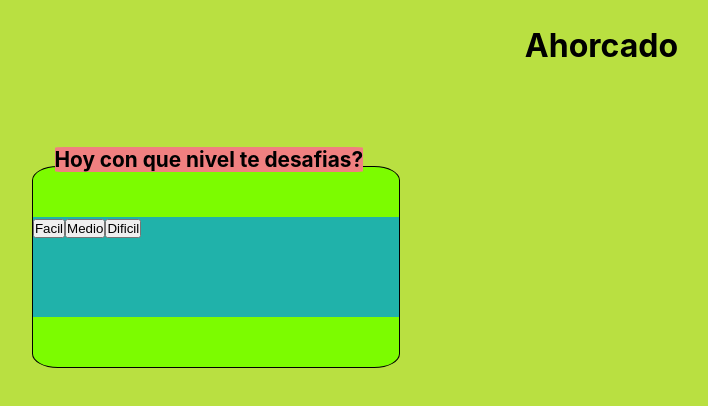
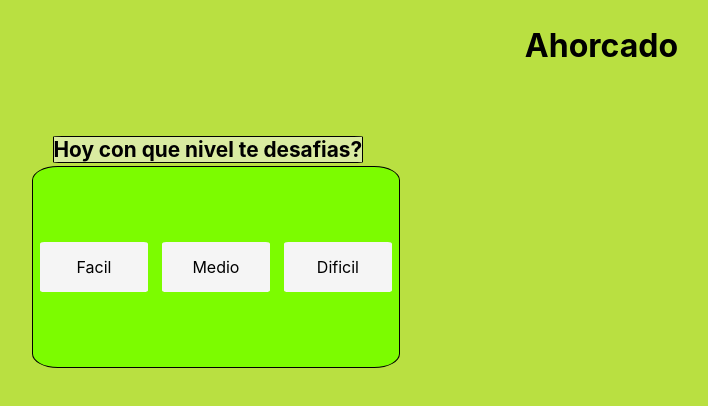
Before and after one commit to ArenasAgustin/ahorcado, a React (Create React App) app: page / in a window 1280 px wide. Shown: the top 406 px of the page, without its empty margins (93-801 px from the left). Built offline with nearby package versions, Linux system fonts and the light colour scheme.

Commit message:
cssLanding - globalState with levels

```diff
--- a/package.json
+++ b/package.json
@@ -9,8 +9,10 @@
     "react": "^17.0.2",
     "react-dom": "^17.0.2",
     "react-icons": "^4.3.1",
+    "react-redux": "^7.2.6",
     "react-router-dom": "^6.0.2",
     "react-scripts": "4.0.3",
+    "redux-thunk": "^2.4.1",
     "sass": "^1.44.0",
     "web-vitals": "^1.0.1"
   },
--- a/src/Components/Landing/Landing.jsx
+++ b/src/Components/Landing/Landing.jsx
@@ -1,8 +1,20 @@
 import React from 'react'
 import { Link } from 'react-router-dom'
+import { useDispatch } from 'react-redux'
+import {getEasyLevel, getMediumLevel, getHardLevel} from '../../redux/actions/index'
 import './landing.scss'
 
 const Landing = () => {
+
+    const dispatch = useDispatch()
+
+    const handleLevel = (level) => {
+        console.log('!!!!!!!!! HANDLE', level)
+        if(level === "EASY") return dispatch(getEasyLevel())
+        if(level === "MEDIUM") return dispatch(getMediumLevel())
+        return dispatch(getHardLevel())
+    }
+
     return (
        <div className="container">
            <h1>Ahorcado</h1>
@@ -10,11 +22,17 @@ const Landing = () => {
                 <h3>Hoy con que nivel te desafias?</h3>
                 <div className="container-btns">
                     <div className="btns">
-                         <Link to= 'home'>
-                            <button className="btn">Facil</button>
+                         <Link to= '/home' className="btn">
+                            <span className="btn" onClick={e => handleLevel("EASY")}>Facil</span>
                         </Link>
-                            <button  className="btn">Medio</button>
-                            <button  className="btn">Dificil</button>
+
+                        <Link to= '/home' className="btn">
+                            <span className="btn" onClick={e => handleLevel("MEDIUM")}>Medio</span>
+                        </Link>
+
+                        <Link to= '/home' className="btn">
+                            <span className="btn" onClick={e => handleLevel("HARD")}>Dificil</span>
+                        </Link>
                     </div>
                 </div>
            </div>
--- a/src/Components/Landing/landing.scss
+++ b/src/Components/Landing/landing.scss
@@ -23,10 +23,12 @@
 
         h3 {
             position: absolute;
-            top: 40%;
+            top: 37%;
             right: 10%;
+            background-color: rgba(245, 245, 245, 0.534);
+            border-bottom: none;
+            border: 1px solid;
             font-size: 1.3em;
-            background-color: lightcoral;
             border-radius: 3%;
         }
 
@@ -42,10 +44,27 @@
             border-radius: 7%;
 
             .btns {
-                background-color: lightseagreen;
                 width: 100%;
                 height: 50%;
+                display: flex;
+                flex-direction: row;
+                justify-content: center;
+                align-items: center;
+                text-align: center;
 
+                .btn {
+                    display: flex;
+                    width: 30%;
+                    height: 50%;
+                    margin: 2%;
+                    border-radius: 4%;
+                    align-items: center;
+                    align-content: center;
+                    justify-content: center;
+                    text-decoration: none;
+                    color: black;
+                    background-color: whitesmoke;
+                }
             }
         }
     }
--- a/src/Diccinario/diccionario.js
+++ b/src/Diccinario/diccionario.js
@@ -1,4 +1,4 @@
-export const diccionario = {
+const diccionario = {
   // ---------------------------------------------------------     0 - 4
   facil: [
     "HTML",
@@ -80,3 +80,5 @@ export const diccionario = {
     "",
   ],
 };
+
+export default diccionario
--- a/src/index.js
+++ b/src/index.js
@@ -2,13 +2,17 @@ import React from 'react';
 import ReactDOM from 'react-dom';
 import './index.css';
 import App from './App';
+import { Provider } from 'react-redux'
 import { BrowserRouter } from 'react-router-dom';
+import store from './redux/store/index'
 import reportWebVitals from './reportWebVitals';
 
 ReactDOM.render(
   <React.StrictMode>
     <BrowserRouter>
-      <App />
+      <Provider store={store}>
+        <App />
+      </Provider>
     </BrowserRouter>
   </React.StrictMode>,
   document.getElementById('root')
--- /dev/null
+++ b/src/redux/actions/index.js
@@ -0,0 +1,35 @@
+import diccionario from '../../Diccinario/diccionario'
+
+
+export function getEasyLevel() {
+    return function(dispatch) {
+        return (
+            dispatch({
+                type: "EASY",
+                payload: diccionario.facil
+            })
+        )
+    }
+}
+
+export function getMediumLevel() {
+    return function(dispatch) {
+        return (
+            dispatch({
+                type: "MEDIUM",
+                payload: diccionario.medio
+            })
+        )
+    }
+}
+
+export function getHardLevel() {
+    return function(dispatch) {
+        return (
+            dispatch({
+                type: "HARD",
+                payload: diccionario.dificil
+            })
+        )
+    }
+}
--- /dev/null
+++ b/src/redux/reducer/index.js
@@ -0,0 +1,27 @@
+
+const initialState = {
+    actualLevel: [],
+}
+
+export default function reducer(state = initialState, action) {
+    console.log('!!!!!!!!! ACTION', action.payload)
+    switch(action.type) {
+        case "EASY":
+            return {
+                ...state,
+                actualLevel: action.payload
+            }
+        case "MEDIUM":
+            return {
+                ...state,
+                actualLevel: action.payload
+            }
+        case "HARD":
+            return {
+                ...state,
+                actualLevel: action.payload
+            }
+        default:
+            return state
+        }
+}
--- /dev/null
+++ b/src/redux/store/index.js
@@ -0,0 +1,13 @@
+import { createStore, applyMiddleware, compose} from "redux"; // Traigo el create store
+import thunk from "redux-thunk";
+import reducer from "../reducer/index";
+const composeEnhancers = window.__REDUX_DEVTOOLS_EXTENSION_COMPOSE__ || compose;
+
+// Creo store // Seteo el reducer y aplico el middleware thunk
+var store = createStore(reducer,
+    composeEnhancers(
+        applyMiddleware(thunk)
+    )
+);
+
+export default store
```
Also changed, not shown: 1 other file (tests, documents, lock files or other folders).
